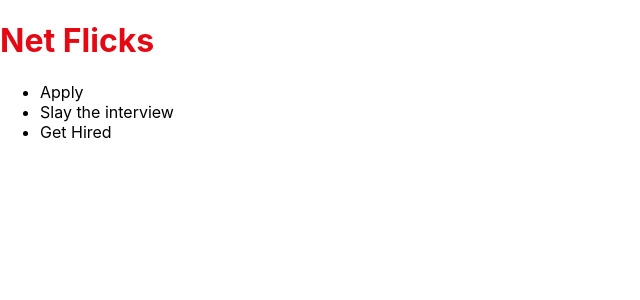
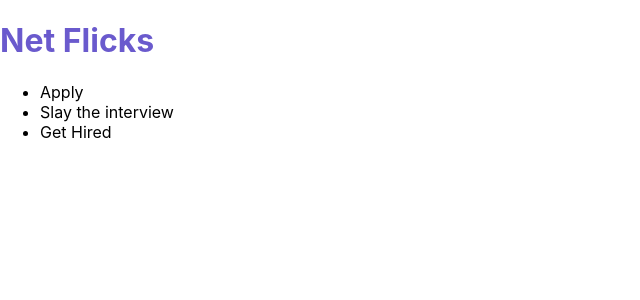
Before and after one commit to McCourtRC/netflicks-cra, a React (Create React App) app: page / in a window 1280 px wide. Shown: the top 300 px of the page, without its empty margins (0-640 px from the left). Built offline with nearby package versions, Linux system fonts and the light colour scheme.

Commit message:
use breakpoints

```diff
--- a/src/components/Header.tsx
+++ b/src/components/Header.tsx
@@ -6,6 +6,7 @@ import { css, jsx, useTheme } from '@emotion/react';
 const Header = () => {
   const {
     colors: { primary },
+    breakpoints: { md },
   } = useTheme();
 
   return (
@@ -13,6 +14,9 @@ const Header = () => {
       <h1
         css={css`
           color: ${primary};
+          ${md} {
+            color: slateblue;
+          }
         `}
       >
         Net Flicks
--- a/src/theme.ts
+++ b/src/theme.ts
@@ -1,14 +1,17 @@
 import { Theme } from "@emotion/react";
+import { BreakPoints } from "types/theme";
+
+const breakpoints: BreakPoints= {
+    sm: '@media(min-width: 640px)',
+    md: '@media(min-width: 768px)',
+    lg: '@media(min-width: 1024px)',
+    xl: '@media(min-width: 1280px)',
+    xxl: '@media(min-width: 1536px)',
+  }
 
 export const theme: Theme = {
   colors: {
     primary: '#E50914',
   },
-  breakpoints: {
-    sm: '@media(min-width: 640px)',
-    md: '@media(min-width: 768px)',
-    lg: '@media(min-width: 1024px)',
-    xl: '@media(min-width: 1280px)',
-    xxl: '@media(min-width: 1536px)',
-  },
+  breakpoints
 };
```
